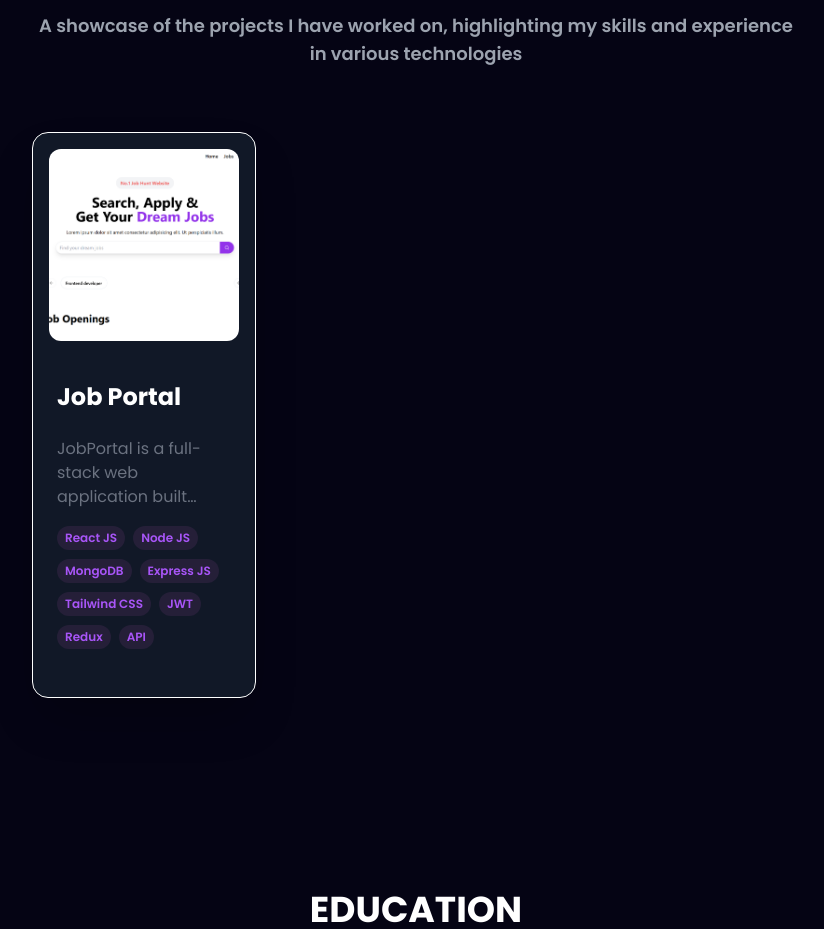
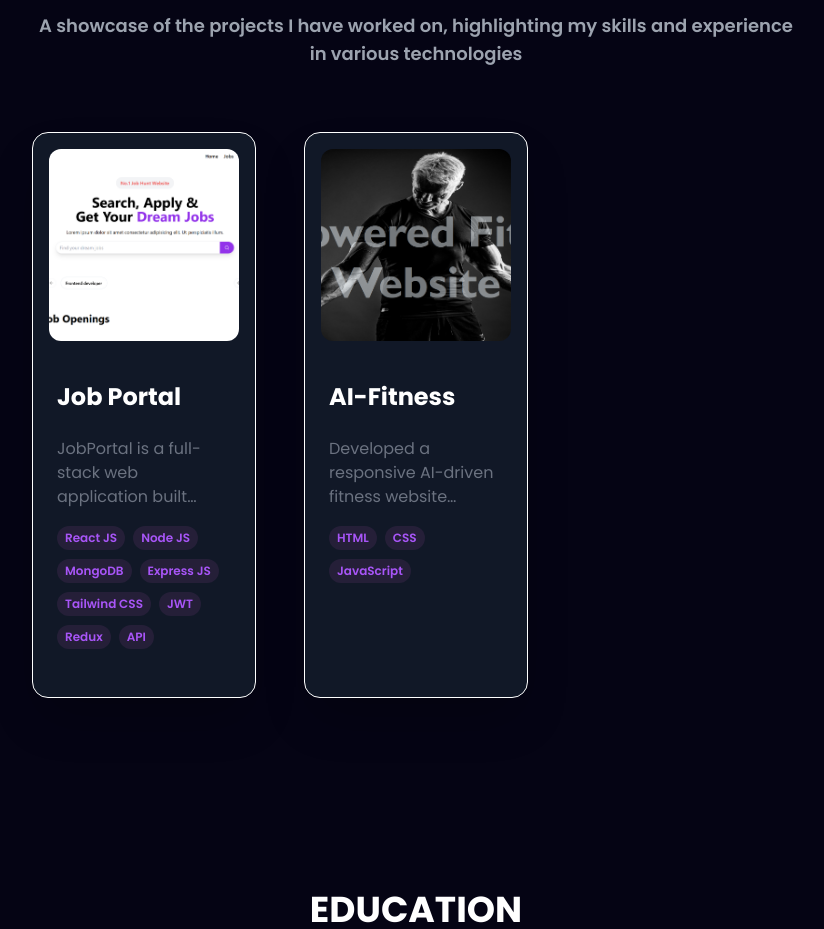
Before and after one commit to Ravi38714/Ravi-Portfolio, a React (Vite) app: page / in a window 1280 px wide. Shown: the part 2280-3209 px from the top of the page, without its empty margins (224-1048 px from the left). Built offline with nearby package versions, Linux system fonts and the light colour scheme.

Commit message:
Add AI-Fitness in projects

```diff
--- a/src/constants.js
+++ b/src/constants.js
@@ -33,6 +33,7 @@ import Sps from './assets/education_logo/SPS-Logo.jpg';
 
 // Project Section Logo's
 import Job_portal from './assets/work_logo/Job-Portal.png';
+import AI_Fitness from './assets/work_logo/AI-Fitness.png';
 
 
 export const SkillsInfo = [
@@ -177,6 +178,16 @@ export const SkillsInfo = [
       github: "https://github.com/Ravi38714/Job_Portal-Dep",
       webapp: "https://job-portal-dep.onrender.com/",
     },
+    {
+      id: 1,
+      title: "AI-Fitness",
+      description:
+        "Developed a responsive AI-driven fitness website featuring a real-time chatbot, voice assistant for coaching, and dynamic workout plans using DOM manipulation. Enhanced user experience with performance optimizations like lazy loading and asynchronous API calls.",
+      image: AI_Fitness,
+      tags: ["HTML", "CSS", "JavaScript", ],
+      github: "https://github.com/Ravi38714/AI-Fitness",
+      webapp: "https://ai-fitness-91dg.onrender.com/",
+    },
     // {
     //   id: 1,
     //   title: "CS Prep",
```
Also changed, not shown: src/assets/work_logo/AI-Fitness.png (added).
